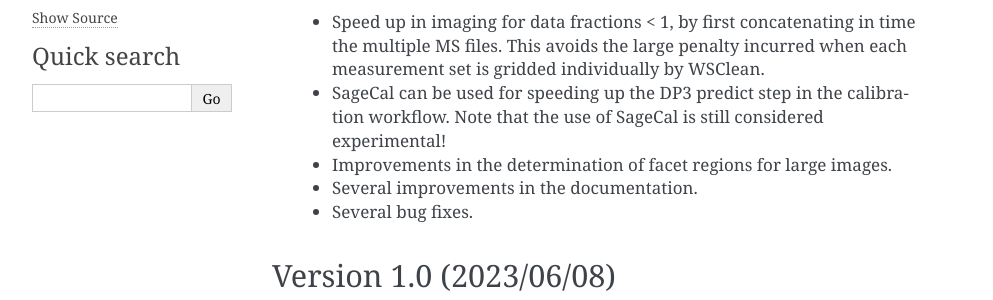
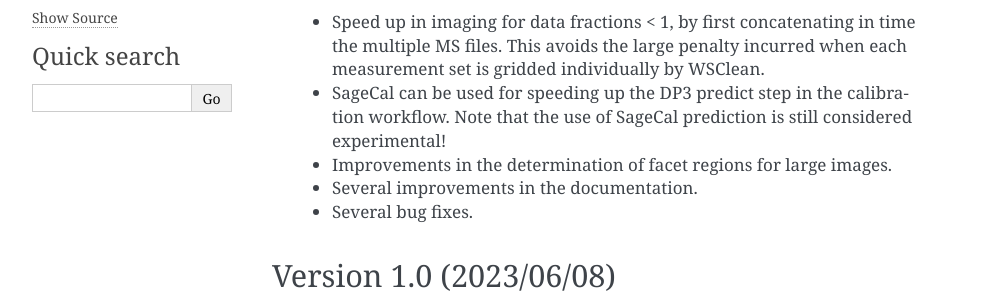
Before and after one commit to darafferty/rapthor, a Sphinx documentation site: the page built from docs/source/changelog.rst, in a window 1280 px wide. Shown: the part 206-506 px from the top of the page, without its empty margins (148-1141 px from the left). Built offline with Sphinx 7.4.7, drawn with Linux system fonts in a browser that asks for light colours.

Commit message:
Minor textual change

```diff
--- a/docs/source/changelog.rst
+++ b/docs/source/changelog.rst
@@ -9,7 +9,7 @@ Version 1.1 (2023/07/28)
 This minor release includes the following improvements:
 
     - Speed up in imaging for data fractions < 1, by first concatenating in time the multiple MS files. This avoids the large penalty incurred when each measurement set is gridded individually by WSClean.
-    - SageCal can be used for speeding up the DP3 predict step in the calibration workflow. Note that the use of SageCal is still considered experimental!
+    - SageCal can be used for speeding up the DP3 predict step in the calibration workflow. Note that the use of SageCal prediction is still considered experimental!
     - Improvements in the determination of facet regions for large images.
     - Several improvements in the documentation.
     - Several bug fixes.
```
